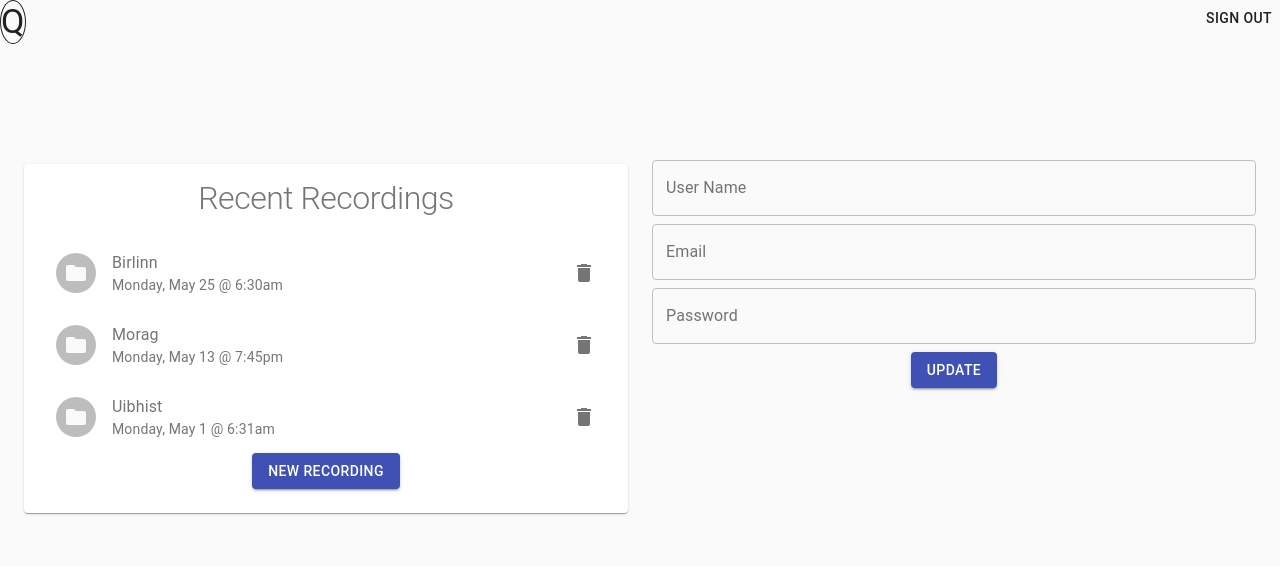
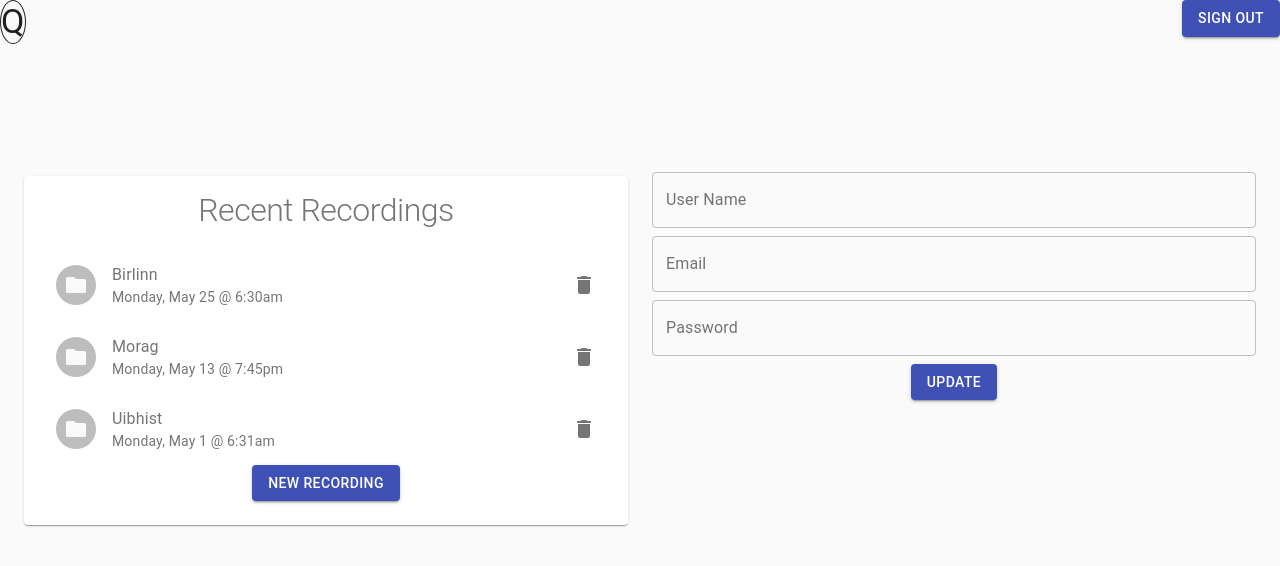
Before and after one commit to wenitte/teamcass-proj1, a React (Create React App) app: page / in a window 1280 px wide. Both pictures are taken after a click on the button "GUEST". Shown: the top 566 px of the page. Built offline with nearby package versions, Linux system fonts and the light colour scheme; no server answers.

Commit message:
Update Navbar.js

```diff
--- a/src/components/navbar/Navbar.js
+++ b/src/components/navbar/Navbar.js
@@ -10,7 +10,7 @@ import { signOutStart } from "../../redux/user/user.actions";
 
 const Navbar = ({ signOut, currentUser }) => {
   return (
-    <Grid justify="space-between" container spacing={24}>
+    <Grid justify="space-between" container spacing={3}>
       <Grid item>
         <Box border={1} borderRadius="50%">
           <Typography variant="h4">Q</Typography>
@@ -19,7 +19,7 @@ const Navbar = ({ signOut, currentUser }) => {
       {currentUser ? (
         <Grid item>
           <div>
-            <Button raised color="accent" onClick={() => signOut()}>
+            <Button variant="contained" color="primary" onClick={() => signOut()}>
               Sign Out
             </Button>
           </div>
```
